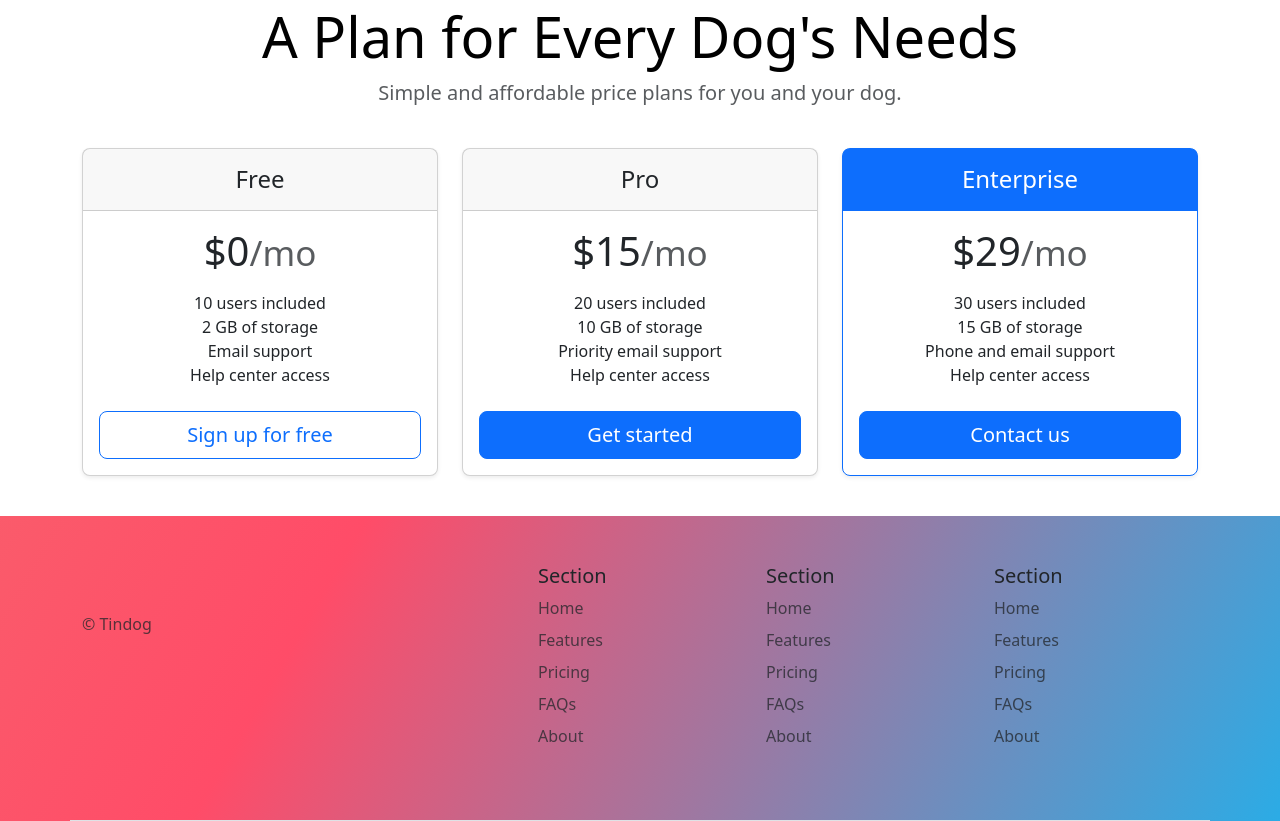
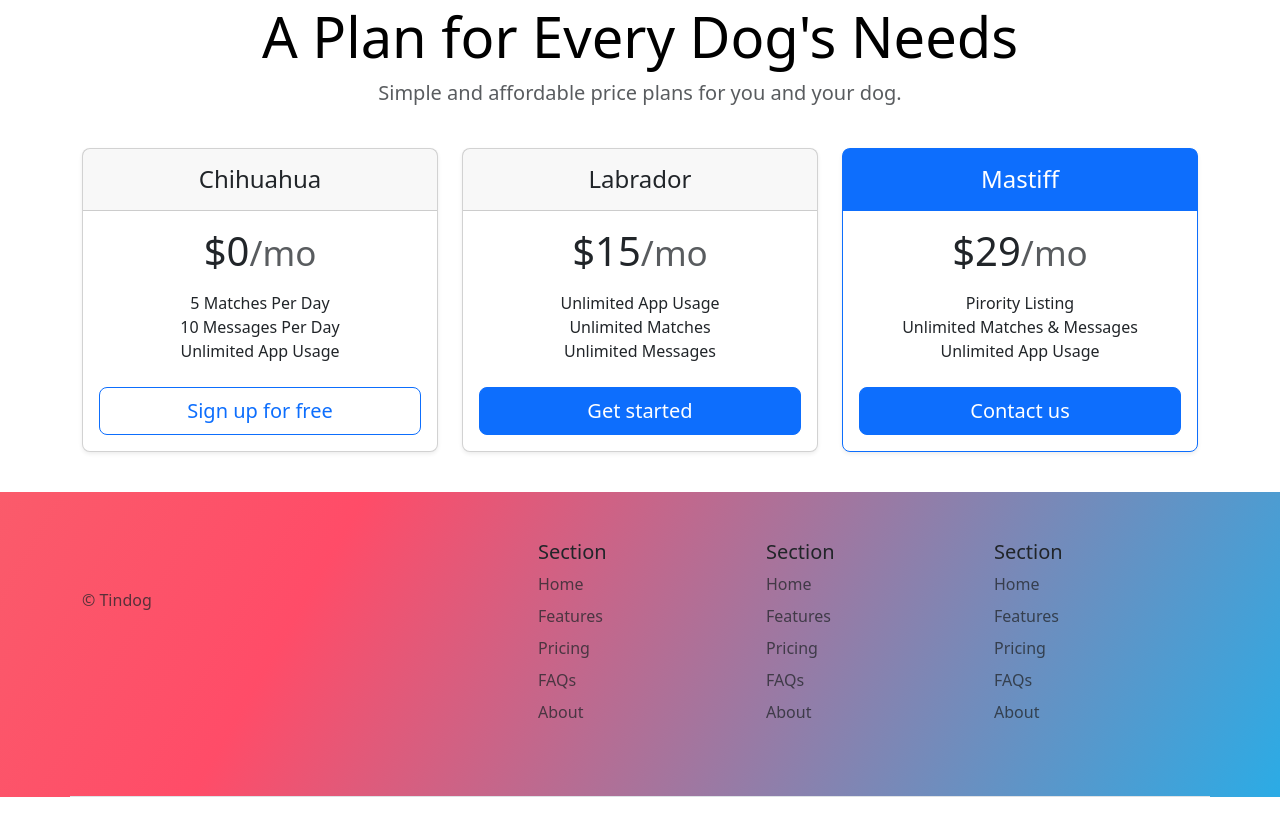
Before and after one commit to pawantiwarii/tinDog-bootra-only, a plain HTML site: page index.html in a window 1280 px wide. Shown: the part 1521-2342 px from the top of the page. After the commit the page ends 2318 px from the top, so only its background shows below. Drawn offline with nearby package versions, Linux system fonts and the light colour scheme.

Commit message:
Update index.html

```diff
--- a/index.html
+++ b/index.html
@@ -149,16 +149,16 @@
         <div class="col">
           <div class="card mb-4 rounded-3 shadow-sm">
             <div class="card-header py-3">
-              <h4 class="my-0 fw-normal">Free</h4>
+              <h4 class="my-0 fw-normal">Chihuahua</h4>
             </div>
 
             <div class="card-body">
               <h1 class="card-title pricing-card-title">$0<small class="text-body-secondary fw-light">/mo</small></h1>
               <ul class="list-unstyled mt-3 mb-4">
-                <li>10 users included</li>
-                <li>2 GB of storage</li>
-                <li>Email support</li>
-                <li>Help center access</li>
+                <li></li>
+                <li>5 Matches Per Day</li>
+                <li>10 Messages Per Day</li>
+                <li>Unlimited App Usage</li>
               </ul>
               <button type="button" class="w-100 btn btn-lg btn-outline-primary">Sign up for free</button>
             </div>
@@ -167,15 +167,14 @@
         <div class="col">
           <div class="card mb-4 rounded-3 shadow-sm">
             <div class="card-header py-3">
-              <h4 class="my-0 fw-normal">Pro</h4>
+              <h4 class="my-0 fw-normal">Labrador</h4>
             </div>
             <div class="card-body">
               <h1 class="card-title pricing-card-title">$15<small class="text-body-secondary fw-light">/mo</small></h1>
               <ul class="list-unstyled mt-3 mb-4">
-                <li>20 users included</li>
-                <li>10 GB of storage</li>
-                <li>Priority email support</li>
-                <li>Help center access</li>
+                <li>Unlimited App Usage</li>
+                <li>Unlimited Matches</li>
+                <li>Unlimited Messages</li>
               </ul>
               <button type="button" class="w-100 btn btn-lg btn-primary">Get started</button>
             </div>
@@ -185,15 +184,14 @@
         <div class="col">
           <div class="card mb-4 rounded-3 shadow-sm border-primary">
             <div class="card-header py-3 text-bg-primary border-primary">
-              <h4 class="my-0 fw-normal">Enterprise</h4>
+              <h4 class="my-0 fw-normal">Mastiff</h4>
             </div>
             <div class="card-body">
               <h1 class="card-title pricing-card-title">$29<small class="text-body-secondary fw-light">/mo</small></h1>
               <ul class="list-unstyled mt-3 mb-4">
-                <li>30 users included</li>
-                <li>15 GB of storage</li>
-                <li>Phone and email support</li>
-                <li>Help center access</li>
+                <li>Pirority Listing</li>
+                <li>Unlimited Matches & Messages</li>
+                <li>Unlimited App Usage</li>
               </ul>
               <button type="button" class="w-100 btn btn-lg btn-primary">Contact us</button>
             </div>
```
